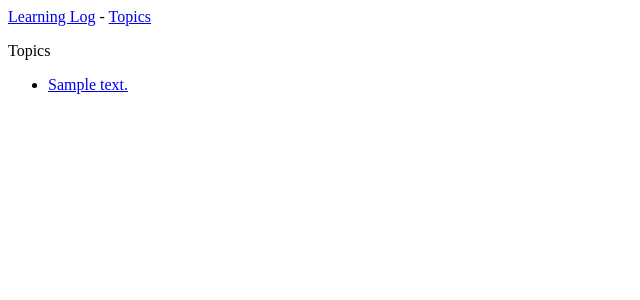
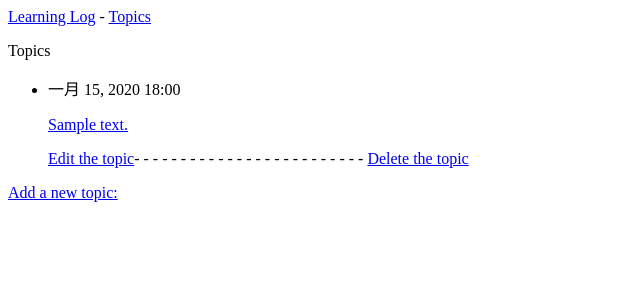
Before and after one commit to wmh001/Python_Crash_Course_A_Hands-On_Project-Based_Introduction_to_Programming, a Django app: page /topics/ in a window 1280 px wide. Shown: the top 300 px of the page, without its empty margins (0-640 px from the left). Run offline with Django 3.2, Linux system fonts and the light colour scheme; tables that the repository leaves empty hold one stand-in row (values such as "Sample post").

Commit message:
让用户能够输入数据

```diff
--- a/learning_log/learning_logs/templates/learning_logs/base.html
+++ b/learning_log/learning_logs/templates/learning_logs/base.html
@@ -3,5 +3,6 @@
     <a href="{% url 'learning_logs:index' %}">Learning Log</a> -
     <a href="{% url 'learning_logs:topics' %}">Topics</a>
 </p>
+
 <!--块标签，用于占位，实际信息由子模板指定-->
 {% block content %}{% endblock content %}
--- a/learning_log/learning_logs/templates/learning_logs/topics.html
+++ b/learning_log/learning_logs/templates/learning_logs/topics.html
@@ -10,13 +10,24 @@
     <ul>
         {% for topic in topics %}
             <li>
+                <p>{{ topic.date_added|date:"M d, Y H:i" }}</p>
                 <p>
                     <a href="{% url 'learning_logs:topic' topic.id %}">{{ topic }}</a>
                 </p>
+                <p>
+                    <!--修改主题-->
+                    <a href="{% url 'learning_logs:edit_topic' topic.id %}">Edit the topic</a>- - - - - - - - - - - - - - - - - - - - - - - - -
+                    <!--删除主题-->
+                    <a href="{% url 'learning_logs:delete_topic' topic.id %}">Delete the topic</a>
+                </p>
+
             </li>
         {% empty %}
             <li>No topics have been added yet.</li>
         {% endfor %}
     </ul>
 
+    <!--添加主题的超链接-->
+    <a href="{% url 'learning_logs:new_topic' %}">Add a new topic:</a>
+
 {% endblock content %}
--- a/learning_log/learning_logs/urls.py
+++ b/learning_log/learning_logs/urls.py
@@ -13,4 +13,28 @@ urlpatterns = [
     url(r"^topics/$", views.topics, name="topics"),
     # 显示特定主题全部条目的网页
     url(r"^topics/(?P<topic_id>\d+)/$", views.topic, name="topic"),
+    # 用户添加新主题的网页
+    url(r"^new_topic/$", views.new_topic, name="new_topic"),
+    # 用户添加新条目的网页
+    url(r"^new_entry/(?P<topic_id>\d+)/$", views.new_entry, name="new_entry"),
+    # 用户编辑主题的网页
+    url(r"^edit_topic/(?P<topic_id>\d+)/$", views.edit_topic, name="edit_topic"),
+    # 用户编辑条目的网页
+    url(r"^edit_entry/(?P<entry_id>\d+)/$", views.edit_entry, name="edit_entry"),
+    # 用户删除主题的网页
+    url(r"^delete_topic/(?P<topic_id>\d+)/$", views.delete_topic, name="delete_topic"),
+    # 用户确认删除主题的网页
+    url(
+        r"^delete_topic_yes/(?P<topic_id>\d+)/$",
+        views.delete_topic_yes,
+        name="delete_topic_yes",
+    ),
+    # 用户删除条目的网页
+    url(r"^delete_entry/(?P<entry_id>\d+)/$", views.delete_entry, name="delete_entry"),
+    # 用户确认删除条目的网页
+    url(
+        r"^delete_entry_yes/(?P<entry_id>\d+)/$",
+        views.delete_entry_yes,
+        name="delete_entry_yes",
+    ),
 ]
--- a/learning_log/learning_logs/views.py
+++ b/learning_log/learning_logs/views.py
@@ -1,8 +1,13 @@
+from django.core.urlresolvers import reverse
+from django.http import HttpResponseRedirect
 from django.shortcuts import render
 
-from .models import Topic
+# 在这里创建视图
+# 导入表单
+from .forms import EntryForm, TopicForm
 
-# 在这里创建视图
+# 导入模型
+from .models import Entry, Topic
 
 
 def index(request):
@@ -14,7 +19,7 @@ def index(request):
     #         接收列表实参时，列表的元素为模板名称，Django将按照给定列表的顺序查找模板文件 | 无默认值,
     #     context=要传递给模板的数据<字典>: 字典键值对为"模板中的变量名"<字符串>:传递给模板变量的数据<> | None: 不传递数据,
     #     其他参数: 均有默认值)
-    # 根据请求，将数据渲染的到指定的模板中，生成并返回接收请求后的响应（html内容）
+    # 根据请求，将数据渲染的到指定的模板中，生成并返回接收请求后的响应（网页）
     return render(request, "learning_logs/index.html")
 
 
@@ -38,3 +43,162 @@ def topic(request, topic_id):
     entries = topic.entry_set.order_by("-date_added")
     context = {"topic": topic, "entries": entries}
     return render(request, "learning_logs/topic.html", context)
+
+
+def new_topic(request):
+    """添加新主题"""
+    # django.http.resquest.HttpRequest（请求）实例常用属性：
+    # method<字符串>：标识请求所使用的HTTP方法，如GET获取、POST提交、PUT等
+    # GET<django.http.QueryDict类（类似字典）>：包含GET请求中的所有参数及其实参，键和值都是字符串类型
+    # POST<django.http.QueryDict类（类似字典）>：包含POST请求中提交的除文件外的表单数据参数及其实参，键和值都是字符串类型
+    #     常用键值对："password1":注册网页中输入密码的框提交的数据、"password2":注册网页中确认输入密码的框提交的数据
+    # FILES<django.http.QueryDict类（类似字典）>：包含所有的上传文件数据，
+    #     每个键是html文件中上传文件的标签input的name属性，每个值是一个上传的文件数据
+    # COOKIES<字典>：包含了一次请求的Cookie信息，键和值都是字符串
+    # META<字典>：包含了所有的HTTP头部信息; 常用键值对：
+    #     CONTENT_LENGTH:标识请求消息正文的长度: 对于POST请求这个请求头是必需的、
+    #     CONTENT_TYPE:请求正文的MIME类型: 对应于post和hello请求，它的值可以是text和plain、
+    #     HTTP_HOST:客户端发送的HTTP主机头、
+    #     HTTP_USER_AGENT:浏览器的类型，通常被称为UA: 适用于视图准备的网页随浏览器的不同而不同的情况、
+    #     REMOTE_ADDR:客户端的IP地址: 可以用于记录日志或根据IP确定地域再做处理、
+    #     REMOTE_HOST:客户端的主机名、
+    #     REQUEST_METHOD:请求方法: GET、POST等、
+    #     SERVER_NAME:服务器的主机名、
+    #     SERVER_PORT:服务器的端口号<字符串>: 如"8000"
+    # user<django.contrib.auth.models.User（用户）类/django.contrib.auth.models.AnonymousUser（匿名用户）类>:标识当前登录用户: 在用
+    #     户未登录时，被设置为匿名用户
+
+    # django.contrib.auth.models.User（用户）实例常用属性：
+    # username<django.db.models.CharField类>：用户名
+    if request.method != "POST":
+        # 未提交主题时，创建新表单
+        # django.forms.ModelForm子类(
+        #     data=填入表单的数据<字符串> | None: 表单各元素空白,
+        #     files,
+        #     auto_id,
+        #     prefix,
+        #     initial,
+        #     error_class,
+        #     label_suffix,
+        #     empty_permitted,
+        #     instance=创建表单时表单填入哪个模型实例的属性<django.db.models.Model子类> | None: 不填入数据,
+        #     其他参数，均有默认值)
+        # 返回新创建的表单实例
+        form = TopicForm()
+    else:
+        # 提交主题后，对数据进行处理，并返回显示所有主题的网页
+        form = TopicForm(request.POST)
+        # django.forms.ModelForm子类实例.is_valid()
+        # 检查用户是否填写表单的所有必填字段（默认所有字段必填），以及输入的数据符合要求
+        if form.is_valid():
+            # django.forms.ModelForm子类实例.save(
+            #     commit=是否立即将数据存入数据库<布尔>: True立即存储到数据库内;
+            #         False暂不存储到数据库内，之后手动随返回的模型实例一起保存，适用于模型实例需要修改后才存储的场景
+            #         | True)
+            # 返回新创建的存储填入表单的数据的表单所属模型的实例，并确定是否立即保存该实例到数据库
+            form.save()
+            # django.core.urlresolvers.reverse(
+            #     viewname=URL别名<字符串>: "命名空间:URL别名" | None,
+            #     urlconf,
+            #     args=URL需要的参数列表<列表>: 在URL别名对应的URL尾加上 参数/; 列表元素为URL的参数 | None: 无参数,
+            #     其他参数: 均有默认值)
+            # 已知URL别名及URL参数，通过逆向解析获取URL，返回该URL的字符串
+            # django.http.HttpResponseRedirect(
+            #     redirect_to=URL<字符串>,
+            #     其他参数: 均有默认值)
+            # 将浏览器重新定向到对应URL的网页
+            return HttpResponseRedirect(reverse("learning_logs:topics"))
+
+    context = {"form": form}
+    return render(request, "learning_logs/new_topic.html", context)
+
+
+def new_entry(request, topic_id):
+    """在特定主题添加新条目"""
+    topic = Topic.objects.get(id=topic_id)
+    if request.method != "POST":
+        # 未提交条目时，创建新表单
+        form = EntryForm()
+    else:
+        # 提交条目后，对数据进行处理，并返回显示所有条目的网页
+        form = EntryForm(data=request.POST)
+        if form.is_valid():
+            new_entry = form.save(commit=False)
+            # 使条目关联到主题
+            new_entry.topic = topic
+            # django.db.models.Model子类实例.save()
+            # 将模型实例存储到数据库内
+            new_entry.save()
+            return HttpResponseRedirect(reverse("learning_logs:topic", args=[topic_id]))
+
+    context = {"topic": topic, "form": form}
+    return render(request, "learning_logs/new_entry.html", context)
+
+
+def edit_topic(request, topic_id):
+    """编辑主题"""
+    topic = Topic.objects.get(id=topic_id)
+    if request.method != "POST":
+        # 未编辑主题时，创建表单，填入原条目
+        form = TopicForm(instance=topic)
+    else:
+        # 编辑并提交主题后，对数据进行处理，并返回显示所有条目的网页
+        # 根据既有主题创建表单，再根据请求修改条目
+        form = TopicForm(instance=topic, data=request.POST)
+        if form.is_valid():
+            form.save()
+            return HttpResponseRedirect(reverse("learning_logs:topics"))
+
+    context = {"topic": topic, "form": form}
+    return render(request, "learning_logs/edit_topic.html", context)
+
+
+def edit_entry(request, entry_id):
+    """编辑条目"""
+    entry = Entry.objects.get(id=entry_id)
+    topic = entry.topic
+    if request.method != "POST":
+        # 未编辑条目时，创建表单，填入原条目
+        form = EntryForm(instance=entry)
+    else:
+        # 编辑并提交条目后，对数据进行处理，并返回显示所有条目的网页
+        # 根据既有条目创建表单，在根据请求修改条目
+        form = EntryForm(instance=entry, data=request.POST)
+        if form.is_valid():
+            form.save()
+            return HttpResponseRedirect(reverse("learning_logs:topic", args=[topic.id]))
+
+    context = {"entry": entry, "topic": topic, "form": form}
+    return render(request, "learning_logs/edit_entry.html", context)
+
+
+def delete_topic(request, topic_id):
+    """删除主题的网页"""
+    topic = Topic.objects.get(id=topic_id)
+    context = {"topic": topic}
+    return render(request, "learning_logs/delete_topic.html", context)
+
+
+def delete_topic_yes(request, topic_id):
+    """确认删除主题"""
+    topic = Topic.objects.get(id=topic_id)
+    # django.db.models.Model子类实例.delete()
+    # 删除模型实例
+    topic.delete()
+    return HttpResponseRedirect(reverse("learning_logs:topics"))
+
+
+def delete_entry(request, entry_id):
+    """删除条目的网页"""
+    entry = Entry.objects.get(id=entry_id)
+    topic = entry.topic
+    context = {"entry": entry, "topic": topic}
+    return render(request, "learning_logs/delete_entry.html", context)
+
+
+def delete_entry_yes(request, entry_id):
+    """确认删除条目"""
+    entry = Entry.objects.get(id=entry_id)
+    topic = entry.topic
+    entry.delete()
+    return HttpResponseRedirect(reverse("learning_logs:topic", args=[topic.id]))
```
Also changed, not shown: learning_log/19.1.py (added, +72 -0 lines), learning_log/learning_logs/forms.py (added, +28 -0 lines), learning_log/learning_logs/templates/learning_logs/delete_entry.html (added, +26 -0 lines), learning_log/learning_logs/templates/learning_logs/delete_topic.html (added, +23 -0 lines), learning_log/learning_logs/templates/learning_logs/edit_entry.html (added, +19 -0 lines), learning_log/learning_logs/templates/learning_logs/edit_topic.html (added, +16 -0 lines), learning_log/learning_logs/templates/learning_logs/new_entry.html (added, +19 -0 lines), learning_log/learning_logs/templates/learning_logs/new_topic.html (added, +16 -0 lines), learning_log/learning_logs/templates/learning_logs/topic.html (+11 -0 lines).
